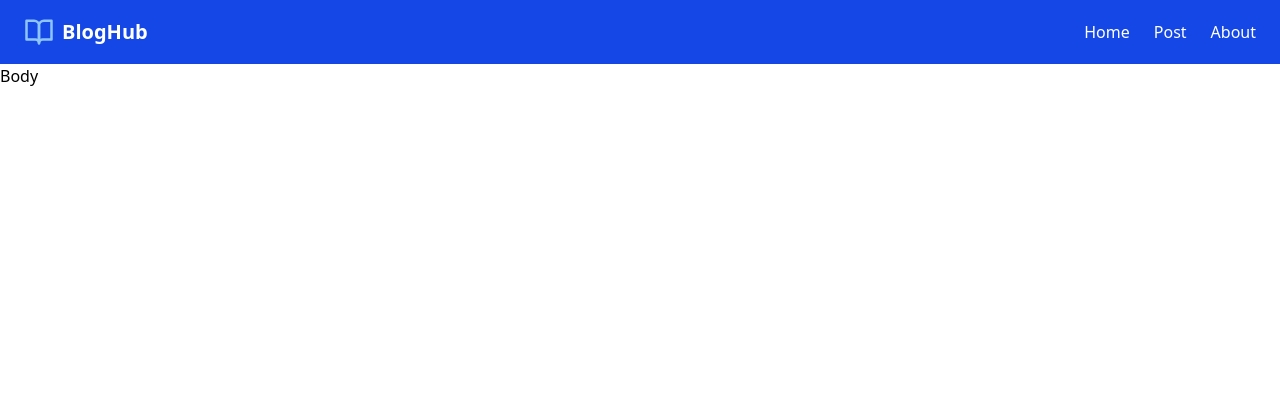
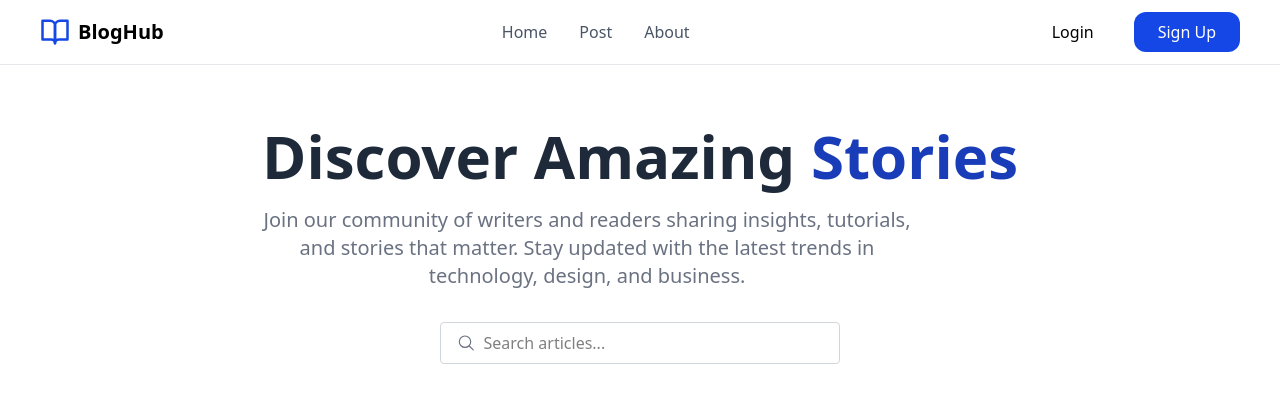
Before and after one commit to Clawz-123/Blog_Frontend, a React (Vite) app: page / in a window 1280 px wide. Shown: the top 402 px of the page. Built offline with nearby package versions, Linux system fonts and the light colour scheme.

Commit message:
created the header and searchbar in home page

```diff
--- a/src/components/Header.jsx
+++ b/src/components/Header.jsx
@@ -1,6 +1,6 @@
-import React from 'react';
-import { FiBookOpen } from "react-icons/fi";
-import { Link } from 'react-router-dom'; // needed for navigation
+import React, { useState } from 'react';
+import { FiBookOpen, FiMenu, FiX } from "react-icons/fi";
+import { Link } from 'react-router-dom';
 
 const Navigation = [
     { name: "Home", path: "/" },
@@ -9,29 +9,70 @@ const Navigation = [
 ];
 
 const Header = () => {
+    const [menuOpen, setMenuOpen] = useState(false);
+
     return (
-        <div className='flex justify-between items-center bg-blue-700 h-16 w-screen px-6'>
+        <header className='w-full border-b border-gray-200'>
+            <div className='flex justify-between items-center h-16 px-6 md:px-10'>
                 {/* Logo */}
-            <div className="flex items-center gap-2 text-white">
-                <FiBookOpen className='text-3xl text-blue-300' />
+                <div className="flex items-center gap-2">
+                    <FiBookOpen className='text-3xl text-blue-700' />
                     <span className="font-bold text-xl">BlogHub</span>
                 </div>
 
-            {/* Navigation */}
-            <div className='flex gap-6 text-white'>
+                {/* Mobile Menu Button */}
+                <div className="md:hidden">
+                    <button onClick={() => setMenuOpen(!menuOpen)} className="text-2xl text-blue-700">
+                        {menuOpen ? <FiX /> : <FiMenu />}
+                    </button>
+                </div>
+
+                {/* Desktop Navigation */}
+                <div className='hidden md:flex gap-8 text-gray-600 font-medium'>
                     {Navigation.map((nav) => (
                         <Link
                             key={nav.name}
                             to={nav.path}
-                        className="hover:text-blue-300 transition"
+                            className="hover:text-blue-700 transition"
                         >
                             {nav.name}
                         </Link>
                     ))}
                 </div>
 
-            {/*  */}
+                {/* Desktop Auth Buttons */}
+                <div className="hidden md:flex gap-4">
+                    <button className="px-6 py-2 text-black rounded-xl hover:bg-amber-600 hover:text-white transition duration-200 font-medium hover:shadow-lg">
+                        Login
+                    </button>
+                    <button className="px-6 py-2 text-white bg-blue-700 rounded-xl hover:bg-blue-800 transition duration-200 font-medium hover:shadow-lg">
+                        Sign Up
+                    </button>
                 </div>
+            </div>
+
+            {/* Mobile Menu */}
+            {menuOpen && (
+                <div className="md:hidden flex flex-col gap-4 px-6 pb-4 bg-white shadow-sm">
+                    {Navigation.map((nav) => (
+                        <Link
+                            key={nav.name}
+                            to={nav.path}
+                            className="text-gray-800 hover:text-blue-700 transition"
+                            onClick={() => setMenuOpen(false)}
+                        >
+                            {nav.name}
+                        </Link>
+                    ))}
+                    <button className="w-full text-left text-black hover:bg-amber-600 hover:text-white rounded-md px-4 py-2 transition font-medium">
+                        Login
+                    </button>
+                    <button className="w-full text-left text-white bg-blue-700 hover:bg-blue-800 rounded-md px-4 py-2 transition font-medium">
+                        Sign Up
+                    </button>
+                </div>
+            )}
+        </header>
     );
 };
 
--- /dev/null
+++ b/src/pages/About.jsx
@@ -0,0 +1,11 @@
+import React from 'react'
+
+const About = () => {
+  return (
+    <div>
+        <p>About</p>
+    </div>
+  )
+}
+
+export default About
--- a/src/pages/Home.jsx
+++ b/src/pages/Home.jsx
@@ -1,14 +1,35 @@
 import React from 'react'
 import Header from '../components/Header'
 import Footer from '../components/Footer'
+import { IoSearchOutline } from "react-icons/io5";
 
 const Home = () => {
     return (
         <div>
             <Header />
-            <div>
-                Body
+            {/* Main div */}
+            <div className='flex justify-center items-center h-90 flex-col mb-10'>
+                {/* Text Header */}
+                <div>
+                    <p className='text-gray-800 text-6xl font-bold'>Discover Amazing  <span className='text-blue-800'> Stories </span></p>
+                    <div className=' w-[650px] gap-3 flex mt-5 text-center'>
+
+                        <p className='text-gray-500 text-xl'>Join our community of writers and readers sharing insights, tutorials, and stories that matter. Stay updated with the latest trends in technology, design, and business.</p>
+                    </div>
+                    {/* Search Bar */}
+                    <div className='mt-8 flex justify-center'>
+                        <div className="flex items-center gap-2 border border-gray-300 rounded-sm px-4 py-2 w-[400px] focus-within:ring-2 focus-within:ring-blue-700  transition duration-200">
+                            <IoSearchOutline className="text-gray-500 text-xl" />
+                            <input
+                                type="text"
+                                placeholder="Search articles..."
+                                className="outline-none w-full"
+                            />
+                        </div>
+                    </div>
+                </div>
             </div>
+
             <Footer />
         </div>
     )
--- /dev/null
+++ b/src/pages/Post.jsx
@@ -0,0 +1,11 @@
+import React from 'react'
+
+const Post = () => {
+  return (
+    <div>
+      <p>Post</p>
+    </div>
+  )
+}
+
+export default Post
```
Lines whose indentation alone changed are shown as unchanged.
